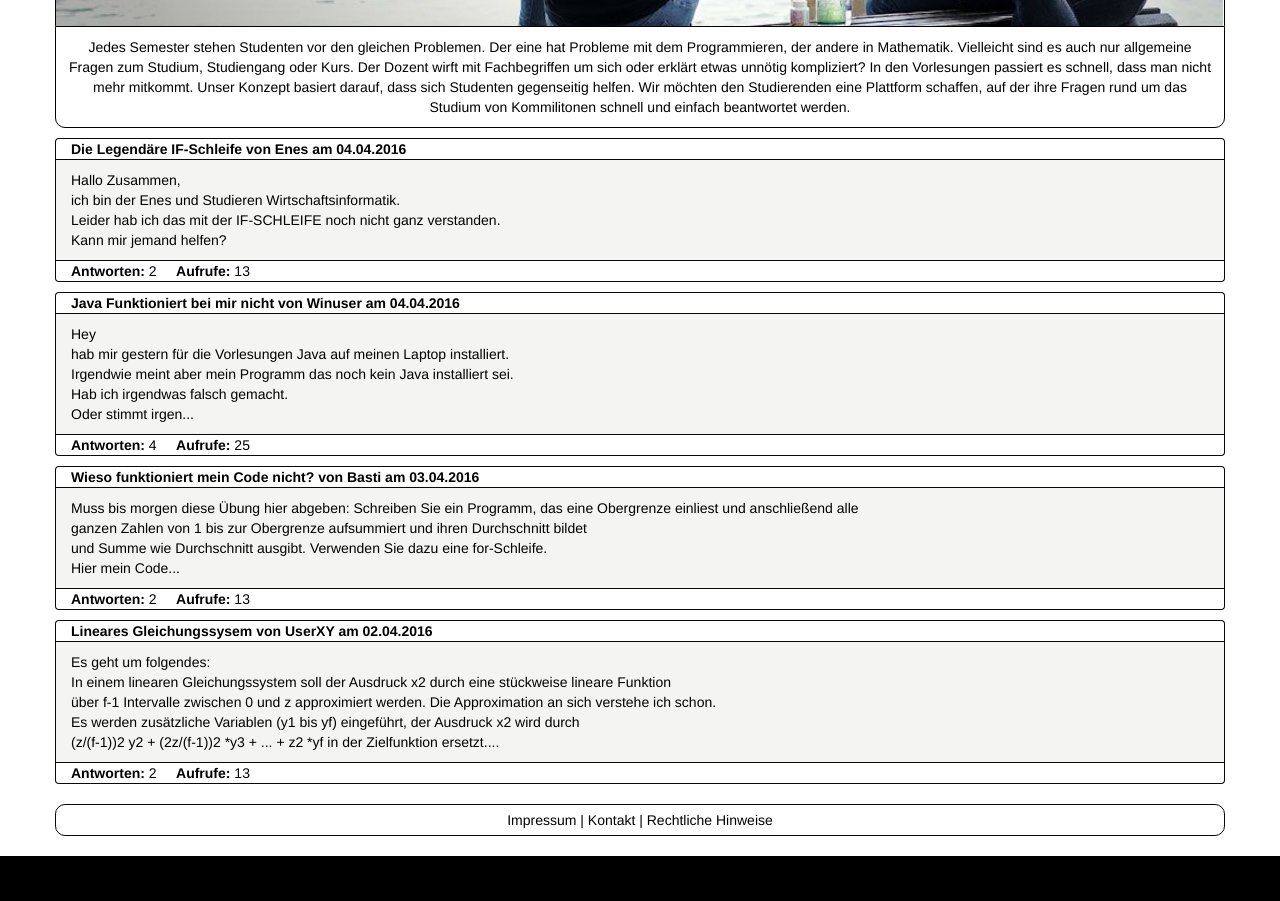
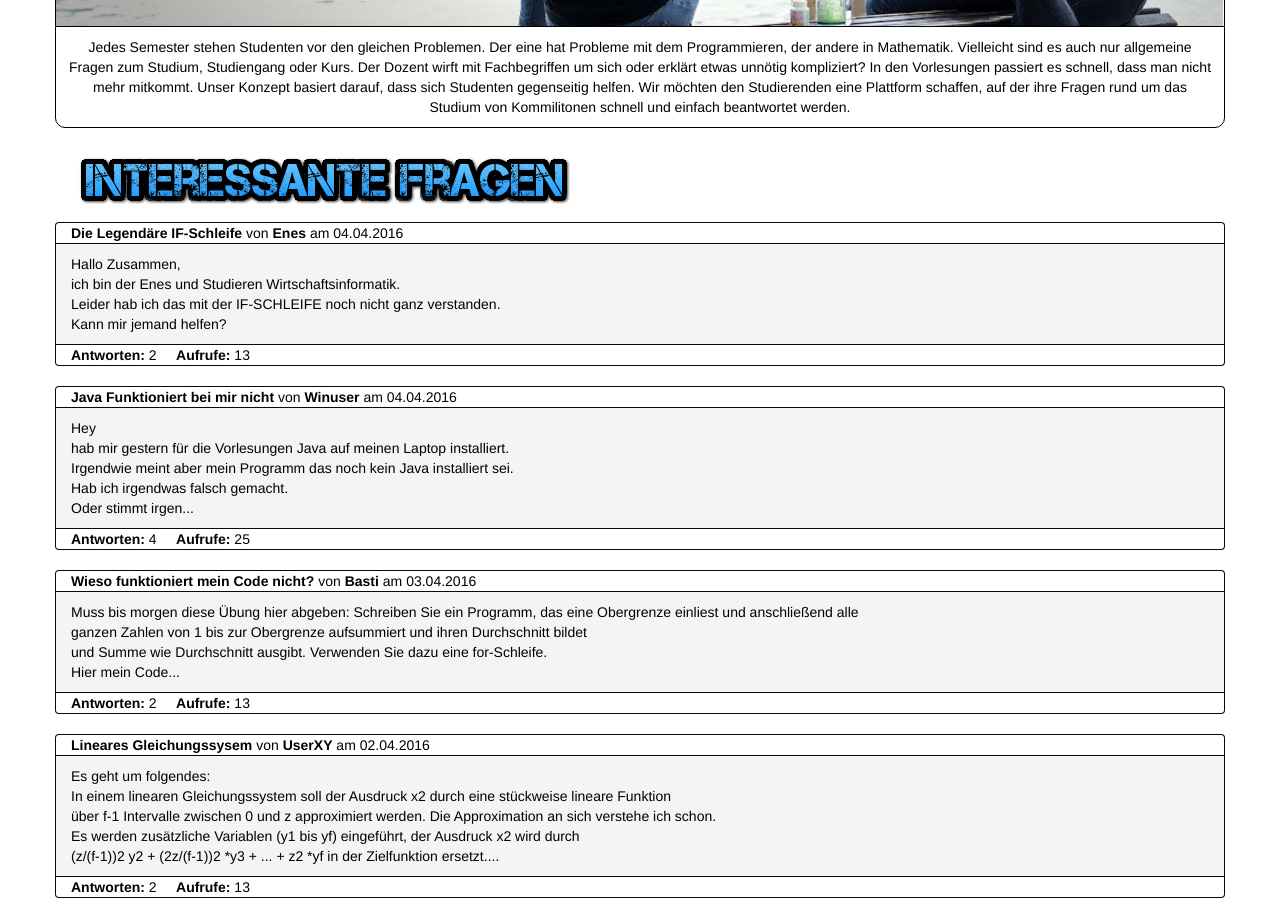
Before and after one commit to studoverflow/webtech, a plain HTML site: page index.html in a window 1280 px wide. Shown: the part 540-1441 px from the top of the page. Before the commit the page ends 1396 px from the top, so only its background shows below. Drawn offline with nearby package versions, Linux system fonts and the light colour scheme.

Commit message:
Paar margin anpassungen und Interessante Fragen Bild

```diff
--- a/css/style.css
+++ b/css/style.css
@@ -51,6 +51,8 @@ a:active {
 
 
 
+
+
 /* ID */
 #wrapper {
 
@@ -64,6 +66,7 @@ a:active {
     color: black;
     padding: 10px;
     text-align: center;
+    margin-bottom: 20px;
 }
 
 #banner {
@@ -84,7 +87,6 @@ a:active {
 
 .questionheader {
 	margin-top: 10px;
-	font-weight: bold;
 	border-top: 1px solid;
 	border-left: 1px solid;
 	border-right: 1px solid;
@@ -111,6 +113,7 @@ a:active {
 	background-color: #FFFFFF;
     border-color: #080808;
     color: black;
+    margin-bottom: 10px;
 }
 
 .margpaddzero {
--- a/index.html
+++ b/index.html
@@ -155,12 +155,18 @@
 			<!-- Fragen Section -->
 			<section class="container">
 
+				<article class="row">
+					<div class="col-md-12">
+						<img src="img/InteressanteFragen.png">
+					</div>
+				</article>
+
 
 				<article class="row">
 					<div class="col-md-12 questionheader">
-						<a href="#">Die Legendäre IF-Schleife</a>
+						<b><a href="#">Die Legendäre IF-Schleife</a></b>
 						von
-						<a href="#">Enes</a> am 04.04.2016
+						<b><a href="#">Enes</a></b> am 04.04.2016
 					</div>
 
 					<div class="col-md-12 question">
@@ -180,9 +186,9 @@
 
 				<article class="row">
 					<div class="col-md-12 questionheader">
-						<a href="#">Java Funktioniert bei mir nicht</a>
+						<b><a href="#">Java Funktioniert bei mir nicht</a></b>
 						von
-						<a href="#">Winuser</a> am 04.04.2016
+						<b><a href="#">Winuser</a></b> am 04.04.2016
 					</div>
 
 					<div class="col-md-12 question">
@@ -203,9 +209,9 @@
 
 				<article class="row">
 					<div class="col-md-12 questionheader">
-						<a href="#">Wieso funktioniert mein Code nicht?</a>
+						<b><a href="#">Wieso funktioniert mein Code nicht?</a></b>
 						von
-						<a href="#">Basti</a> am 03.04.2016
+						<b><a href="#">Basti</a></b> am 03.04.2016
 					</div>
 
 					<div class="col-md-12 question">
@@ -224,9 +230,9 @@
 
 				<article class="row">
 					<div class="col-md-12 questionheader">
-						<a href="#">Lineares Gleichungssysem</a>
+						<b><a href="#">Lineares Gleichungssysem</a></b>
 						von
-						<a href="#">UserXY</a> am 02.04.2016
+						<b><a href="#">UserXY</a></b> am 02.04.2016
 					</div>
 
 					<div class="col-md-12 question">
```
Also changed, not shown: img/InteressanteFragen.png (added).
